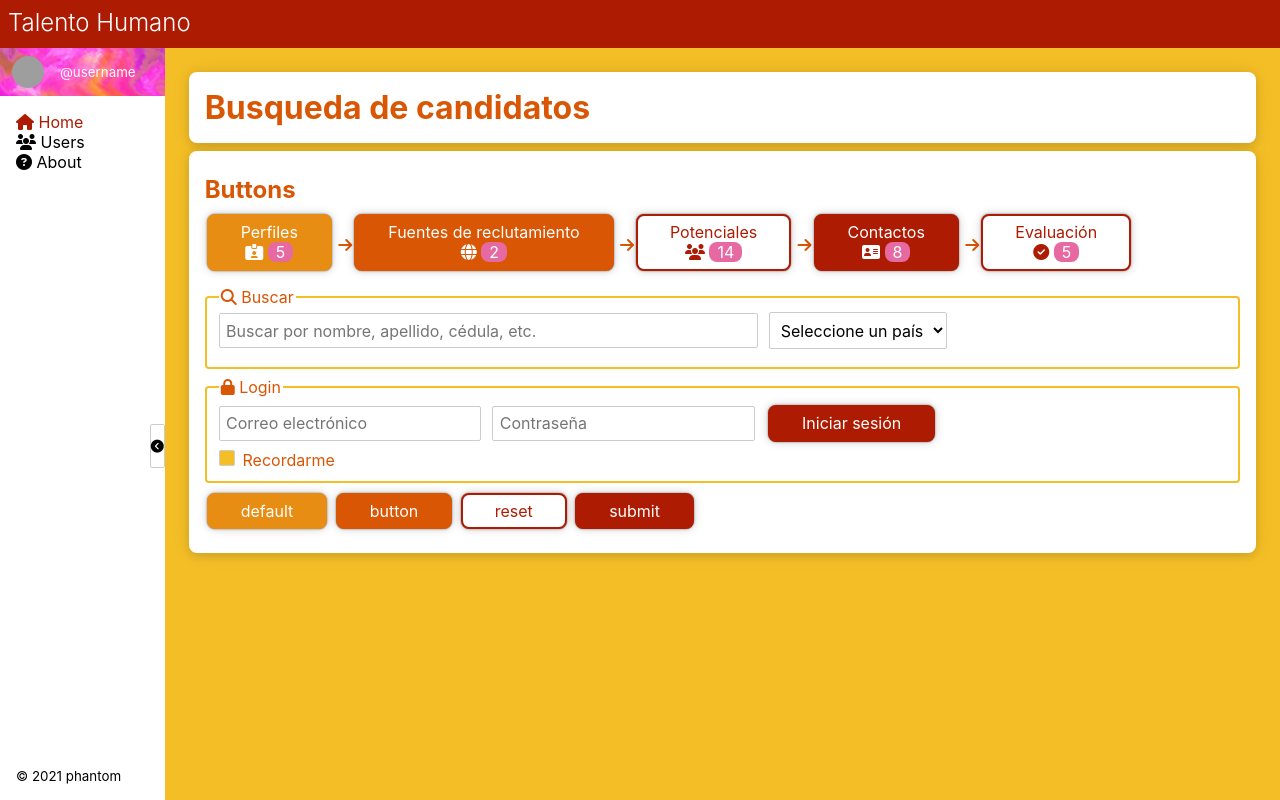
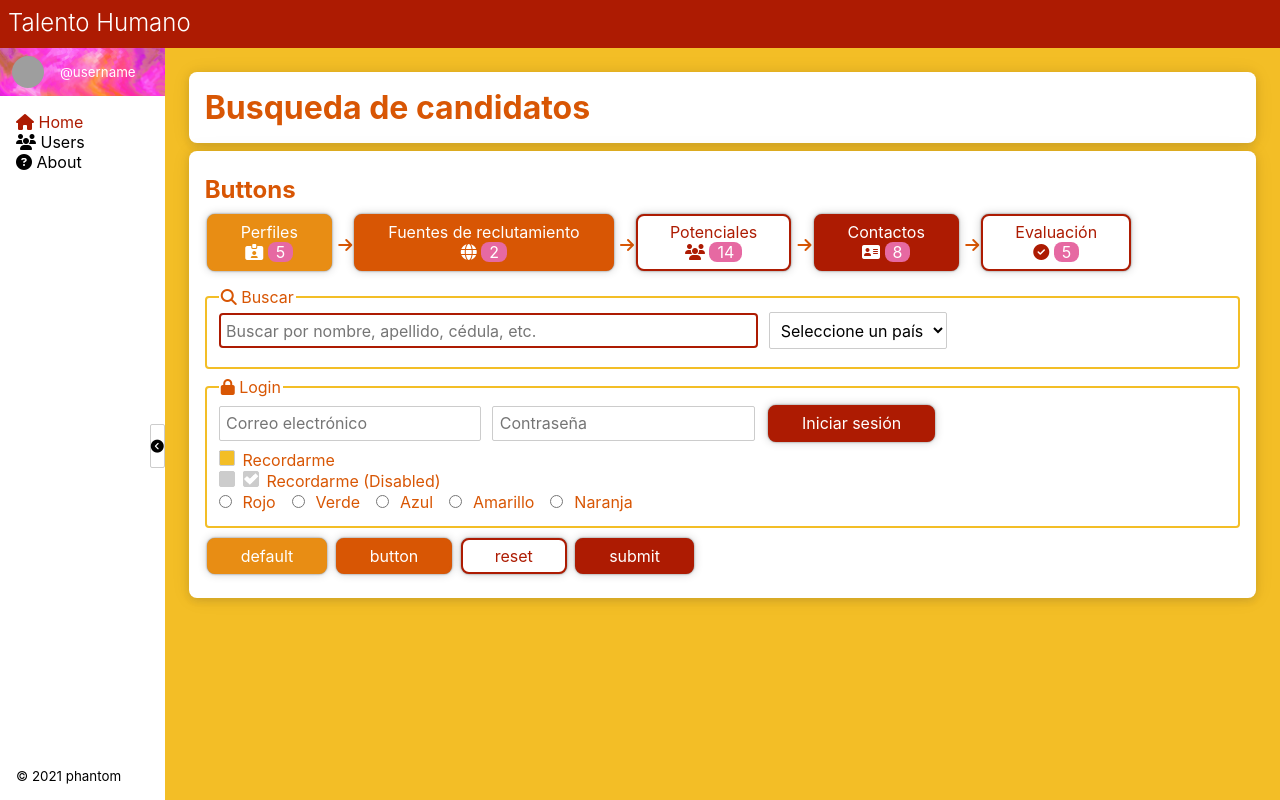
Before and after one commit to caleeli/phantom, a Svelte app: page / in a window 1280 px wide. Built offline with nearby package versions, Linux system fonts and the light colour scheme; grey boxes are pictures that could not be loaded.

Commit message:
Focus first input or select

```diff
--- a/src/App.svelte
+++ b/src/App.svelte
@@ -1,4 +1,6 @@
 <script lang="ts">
+	import { onMount } from 'svelte';
+
 	// expandido por defecto
 	let aside="expanded";
 	// avatar aleatorio
@@ -11,6 +13,13 @@
 	function expandSidebar() {
 		aside="expanded";
 	}
+	onMount(() => {
+		// focus first visible input or select in main content
+		const input = document.querySelector('main input, main select');
+		if (input) {
+			input.focus();
+		}
+	});
 </script>
 
 <header>Talento Humano</header>
@@ -102,6 +111,34 @@
 				<input type="checkbox" name="remember" id="remember">
 				Recordarme
 			</label>
+			<label>
+				<input type="checkbox" name="remember" disabled>
+				<input type="checkbox" name="remember" disabled checked>
+				Recordarme (Disabled)
+			</label>
+			<!-- radio buttons -->
+			<nav>
+				<label>
+					<input type="radio" name="color" value="red">
+					Rojo
+				</label>
+				<label>
+					<input type="radio" name="color" value="green">
+					Verde
+				</label>
+				<label>
+					<input type="radio" name="color" value="blue">
+					Azul
+				</label>
+				<label>
+					<input type="radio" name="color" value="yellow">
+					Amarillo
+				</label>
+				<label>
+					<input type="radio" name="color" value="orange">
+					Naranja
+				</label>
+			</nav>
 		</fieldset>
 
 		<nav>
```
